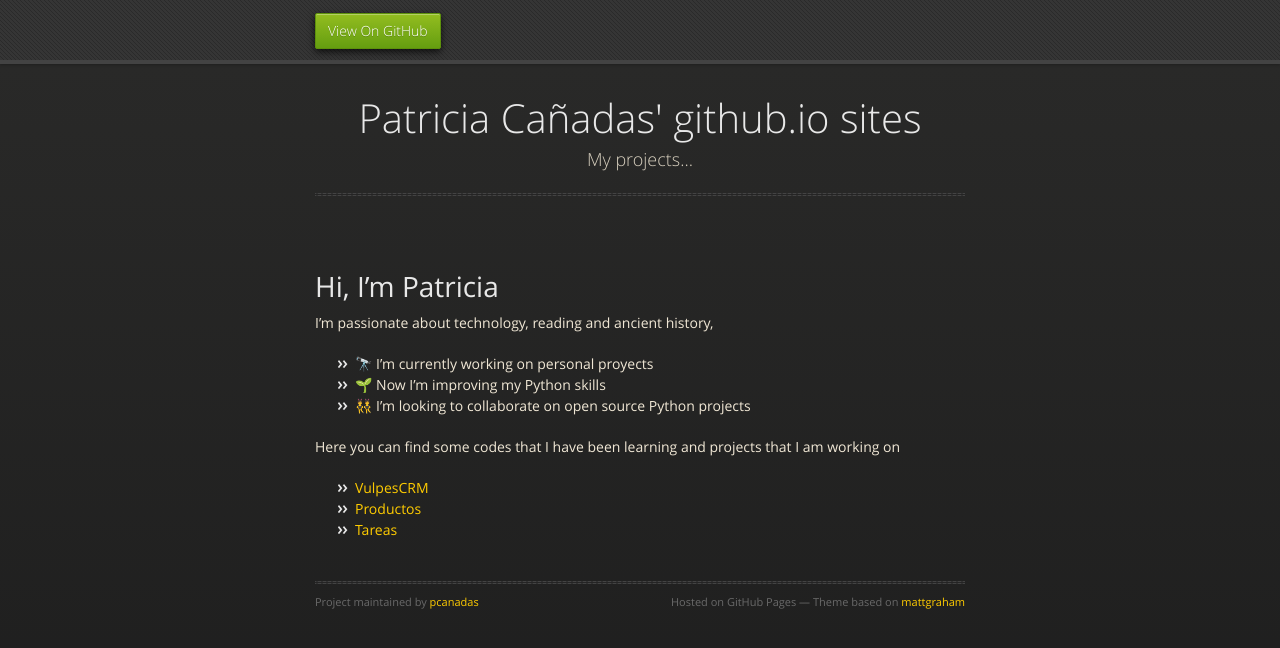
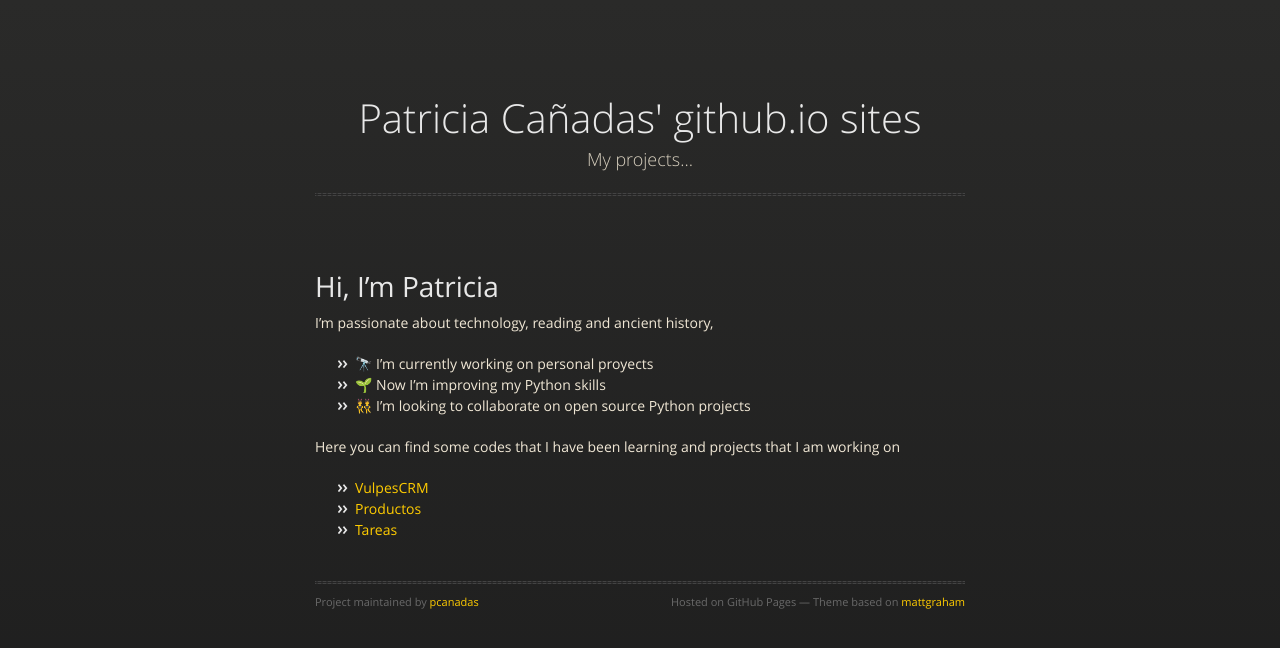
Before and after one commit to pcanadas/pcanadas.github.io, a Jekyll site: the page built from index.md, in a window 1280 px wide. Shown: the top 648 px of the page. Built offline with Jekyll 4.4.1, drawn with Linux system fonts in a browser that asks for light colours; our own code applies the rules of GitHub Pages for plain Markdown files.

Commit message:
erase header

```diff
--- a/_layouts/default.html
+++ b/_layouts/default.html
@@ -18,7 +18,7 @@
     {% include head-custom.html %}
   </head>
   <body>
-      <div id="header">
+      <!-- <div id="header">
         <nav>
           <ul>
             <li class="fork"><a href="{{ site.github.repository_url }}">View On GitHub</a></li>
@@ -29,7 +29,7 @@
             {% endif %}
           </ul>
         </nav>
-      </div><!-- end header -->
+      </div>--><!-- end header -->
 
     <div class="wrapper">
 
```
